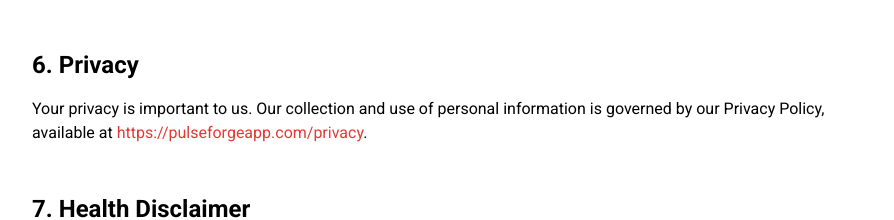
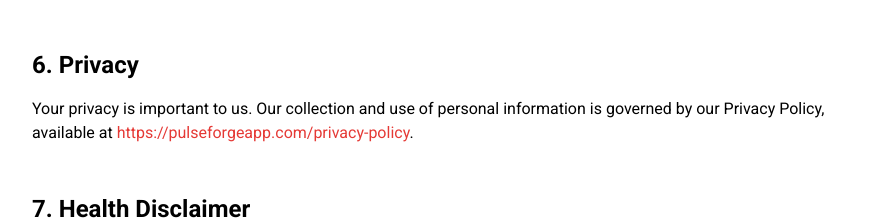
Before and after one commit to saumya11mehta/pulseforgeweb, a Next.js app: page /terms in a window 1280 px wide. Shown: the part 1047-1267 px from the top of the page, without its empty margins (192-1086 px from the left). Built offline with nearby package versions, Linux system fonts and the light colour scheme.

Commit message:
Fixed privacy link

```diff
--- a/src/app/terms/page.tsx
+++ b/src/app/terms/page.tsx
@@ -73,8 +73,8 @@ export default function TermsOfService() {
               <p>
                 Your privacy is important to us. Our collection and use of personal information is governed by
                 our Privacy Policy, available at{' '}
-                <a href="https://pulseforgeapp.com/privacy" className="text-primary hover:underline">
-                  https://pulseforgeapp.com/privacy
+                <a href="https://pulseforgeapp.com/privacy-policy" className="text-primary hover:underline">
+                  https://pulseforgeapp.com/privacy-policy
                 </a>.
               </p>
             </section>
```
